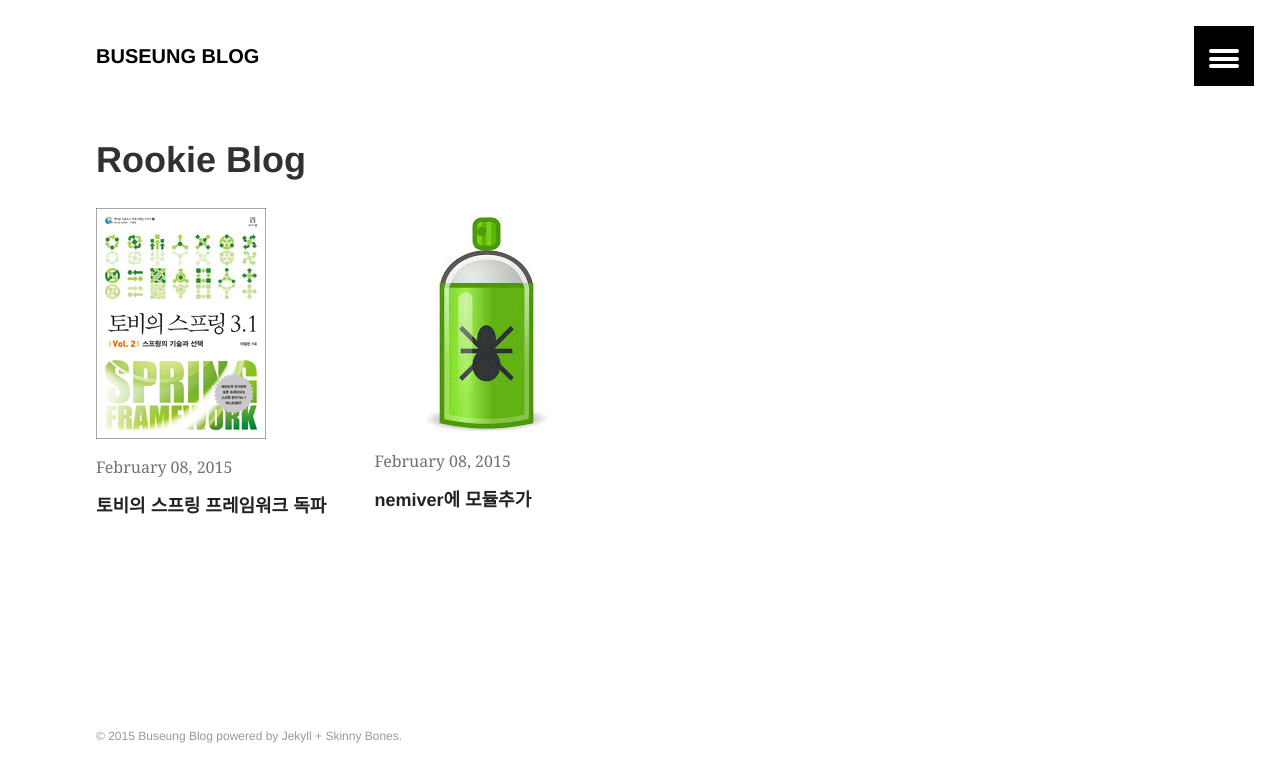
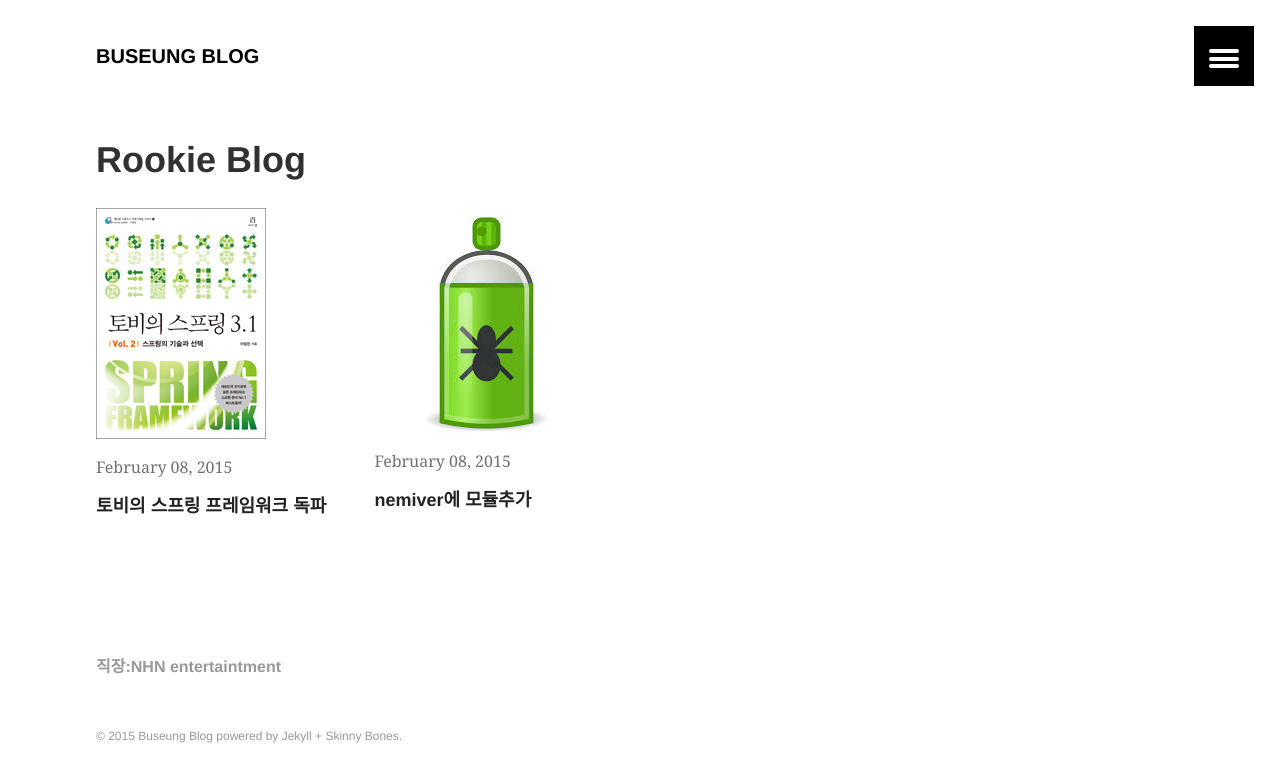
Before and after one commit to kbs0327/blog, a Jekyll site: the page built from index.md, in a window 1280 px wide. Shown: the top 782 px of the page. Built offline with Jekyll 4.4.1, drawn with Linux system fonts in a browser that asks for light colours.

Commit message:
직장 추가

```diff
--- a/_data/footer.yml
+++ b/_data/footer.yml
@@ -1,4 +1,4 @@
 # Footer navigation links
 
-- title:
-  url:
+- title: 직장:NHN entertaintment
+  url: http://www.nhnent.com/ko/index.nhn
```
